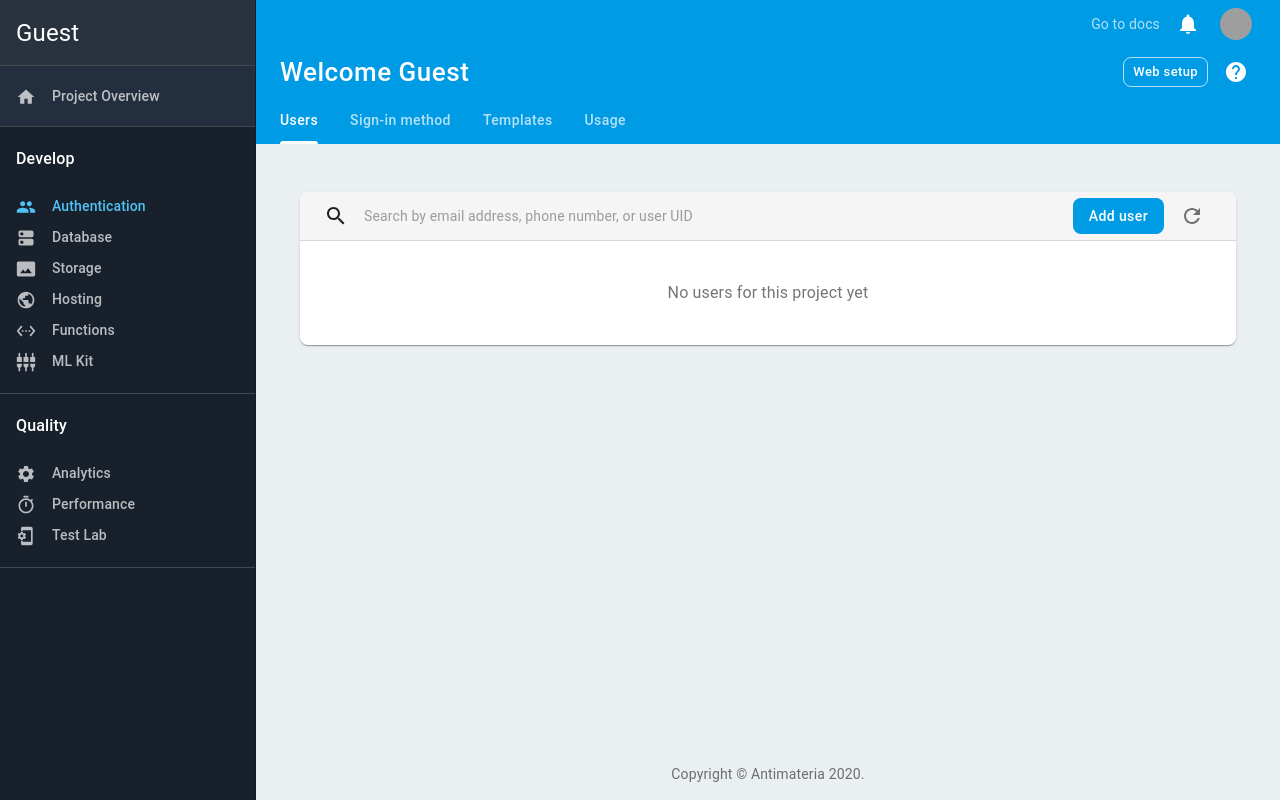
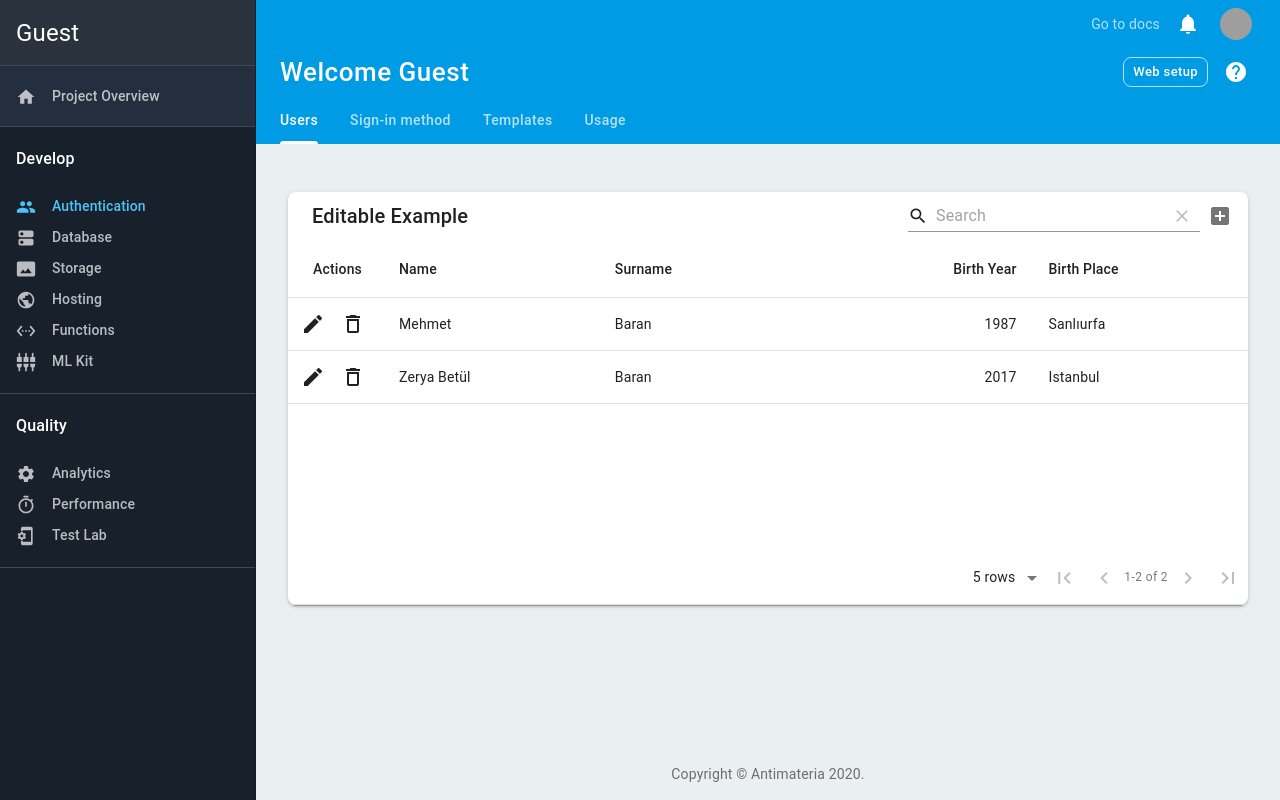
Before and after one commit to Daniel0205/WWW-Proyecto, a React (Create React App) app in the folder frontend/: page / in a window 1280 px wide. Built offline with nearby package versions, Linux system fonts and the light colour scheme; grey boxes are pictures that could not be loaded.

Commit message:
material-table añadida para mostrar usuarios

```diff
--- a/frontend/package.json
+++ b/frontend/package.json
@@ -10,6 +10,7 @@
     "@testing-library/react": "^9.4.1",
     "@testing-library/user-event": "^7.2.1",
     "axios": "^0.19.2",
+    "material-table": "^1.57.2",
     "qs": "^6.9.1",
     "react": "^16.12.0",
     "react-dom": "^16.12.0",
--- a/frontend/public/index.html
+++ b/frontend/public/index.html
@@ -1,14 +1,13 @@
 <!DOCTYPE html>
 <html lang="en">
+
 <head>
   <meta charset="utf-8" />
   <link rel="icon" href="%PUBLIC_URL%/favicon.ico" />
   <meta name="viewport" content="width=device-width, initial-scale=1" />
-    <meta name="theme-color" content="#000000" />
-    <meta
-      name="description"
-      content="Web site created using create-react-app"
-    />
+
+  <meta name="description" content="Web site created using create-react-app" />
+  <link rel="stylesheet" href="https://fonts.googleapis.com/icon?family=Material+Icons" />
   <link rel="apple-touch-icon" href="%PUBLIC_URL%/logo192.png" />
   <!--
       manifest.json provides metadata used when your web app is installed on a
@@ -26,6 +25,7 @@
     -->
   <title>React App</title>
 </head>
+
 <body>
   <noscript>You need to enable JavaScript to run this app.</noscript>
   <div id="root"></div>
@@ -40,4 +40,5 @@
       To create a production bundle, use `npm run build` or `yarn build`.
     -->
 </body>
+
 </html>
--- a/frontend/src/components/Dashboard/Content.js
+++ b/frontend/src/components/Dashboard/Content.js
@@ -11,6 +11,8 @@ import IconButton from '@material-ui/core/IconButton';
 import { withStyles } from '@material-ui/core/styles';
 import SearchIcon from '@material-ui/icons/Search';
 import RefreshIcon from '@material-ui/icons/Refresh';
+
+import MaterialTableDemo from "./UsertList";
 
 const styles = theme => ({
   paper: {
@@ -39,14 +41,15 @@ function Content(props) {
   const { classes } = props;
 
   return (
-    <Paper className={classes.paper}>
-      <AppBar className={classes.searchBar} position="static" color="default" elevation={0}>
+    <div>
+      < MaterialTableDemo />
+      {/* <AppBar className={classes.searchBar} position="static" color="default" elevation={0}>
         <Toolbar>
           <Grid container spacing={2} alignItems="center">
             <Grid item>
               <SearchIcon className={classes.block} color="inherit" />
             </Grid>
-            <Grid item xs>
+            { <Grid item xs>
               <TextField
                 fullWidth
                 placeholder="Search by email address, phone number, or user UID"
@@ -56,7 +59,7 @@ function Content(props) {
                 }}
               />
             </Grid>
-            <Grid item>
+             <Grid item>
               <Button variant="contained" color="primary" className={classes.addUser}>
                 Add user
               </Button>
@@ -73,8 +76,8 @@ function Content(props) {
         <Typography color="textSecondary" align="center">
           No users for this project yet
         </Typography>
+      </div> */}
       </div>
-    </Paper>
   );
 }
 
--- /dev/null
+++ b/frontend/src/components/Dashboard/UsertList.js
@@ -0,0 +1,71 @@
+import React from 'react';
+import MaterialTable from 'material-table';
+
+export default function MaterialTableDemo() {
+  const [state, setState] = React.useState({
+    columns: [
+      { title: 'Name', field: 'name' },
+      { title: 'Surname', field: 'surname' },
+      { title: 'Birth Year', field: 'birthYear', type: 'numeric' },
+      {
+        title: 'Birth Place',
+        field: 'birthCity',
+        lookup: { 34: 'Istanbul', 63: 'Sanlıurfa' },
+      },
+    ],
+    data: [
+      { name: 'Mehmet', surname: 'Baran', birthYear: 1987, birthCity: 63 },
+      {
+        name: 'Zerya Betül',
+        surname: 'Baran',
+        birthYear: 2017,
+        birthCity: 34,
+      },
+    ],
+  });
+
+  return (
+    <MaterialTable
+      title="Editable Example"
+      columns={state.columns}
+      data={state.data}
+      editable={{
+        onRowAdd: newData =>
+          new Promise(resolve => {
+            setTimeout(() => {
+              resolve();
+              setState(prevState => {
+                const data = [...prevState.data];
+                data.push(newData);
+                return { ...prevState, data };
+              });
+            }, 600);
+          }),
+        onRowUpdate: (newData, oldData) =>
+          new Promise(resolve => {
+            setTimeout(() => {
+              resolve();
+              if (oldData) {
+                setState(prevState => {
+                  const data = [...prevState.data];
+                  data[data.indexOf(oldData)] = newData;
+                  return { ...prevState, data };
+                });
+              }
+            }, 600);
+          }),
+        onRowDelete: oldData =>
+          new Promise(resolve => {
+            setTimeout(() => {
+              resolve();
+              setState(prevState => {
+                const data = [...prevState.data];
+                data.splice(data.indexOf(oldData), 1);
+                return { ...prevState, data };
+              });
+            }, 600);
+          }),
+      }}
+    />
+  );
+}
```
Also changed, not shown: 1 other file (tests, documents, lock files or other folders). Lines whose indentation alone changed are shown as unchanged.
